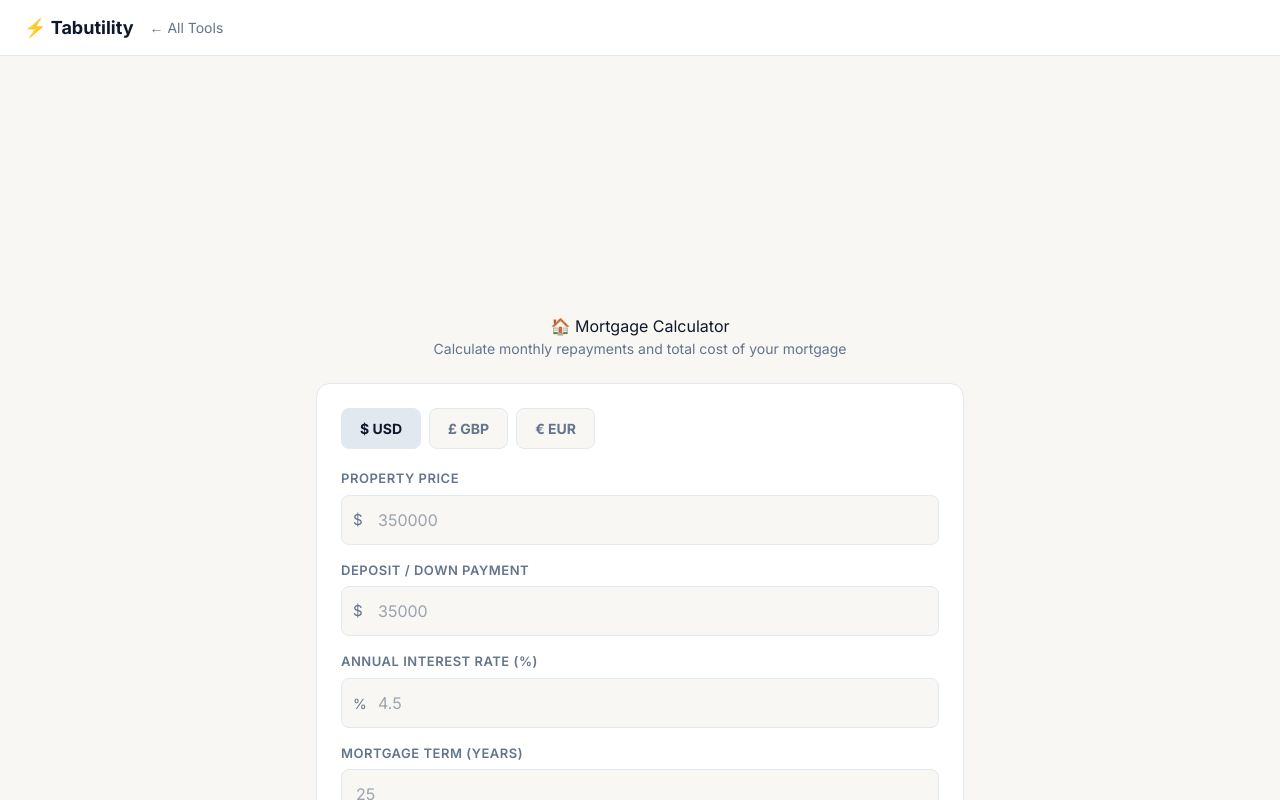
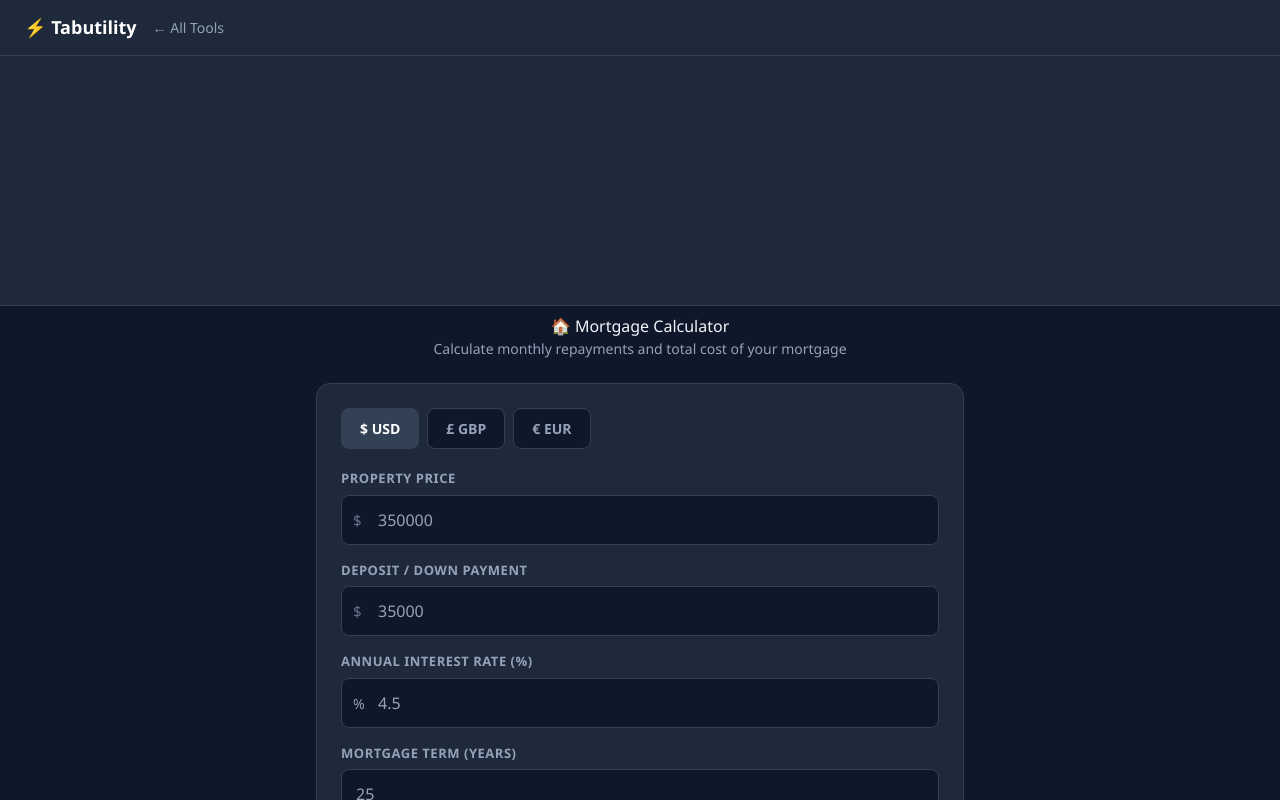
Before and after one commit to rakeshv02/mortgage-calculator, a React (Vite) app: page / in a window 1280 px wide. Shown: the top 800 px of the page. Built offline with nearby package versions, Linux system fonts and the light colour scheme.

Commit message:
Align with canonical Tabutility design language (STYLE.md): dark surface, indigo accent, Segoe-first font, standard footer, ad-slot polish

```diff
--- a/index.html
+++ b/index.html
@@ -2,9 +2,8 @@
 <html lang="en">
 <head>
 <meta charset="UTF-8"/>
-<meta name="theme-color" content="#f8f7f4" />
+<meta name="theme-color" content="#0f172a" />
   <meta name="viewport" content="width=device-width, initial-scale=1.0"/>
-<link rel="preconnect" href="https://fonts.googleapis.com"><link rel="preconnect" href="https://fonts.gstatic.com" crossorigin><link rel="stylesheet" href="https://fonts.googleapis.com/css2?family=Inter:wght@400;600;700;800&display=swap">
 <title>Mortgage Calculator — Tabutility</title>
 <meta name="description" content="Free mortgage calculator. Calculate monthly repayments, total interest and affordability for any mortgage amount, rate and term."/>
 <meta name="keywords" content="mortgage calculator, mortgage repayment calculator, how much can i borrow, monthly mortgage payment, mortgage affordability"/>
@@ -30,48 +29,49 @@
 <script type="application/ld+json">{"@context":"https://schema.org","@type":"FAQPage","mainEntity":[{"@type":"Question","name":"How is a mortgage payment calculated?","acceptedAnswer":{"@type":"Answer","text":"Using the amortisation formula with principal (price minus deposit), monthly interest rate and number of payments."}},{"@type":"Question","name":"What is LTV?","acceptedAnswer":{"@type":"Answer","text":"Loan-to-Value — the percentage of the property value you're borrowing. Lower LTV usually means better rates."}},{"@type":"Question","name":"Is the Mortgage Calculator free?","acceptedAnswer":{"@type":"Answer","text":"Yes — completely free, no sign-up needed."}},{"@type":"Question","name":"Does it work on mobile?","acceptedAnswer":{"@type":"Answer","text":"Yes — works on any device."}}]}</script>
 <style>
 *{box-sizing:border-box;margin:0;padding:0}
-body{font-family:'Inter',-apple-system,BlinkMacSystemFont,'Segoe UI',sans-serif;background:#f8f7f4;color:#0f172a;min-height:100vh}
-nav{background:#ffffff;border-bottom:1px solid #e2e8f0;padding:14px 24px;display:flex;align-items:center;gap:16px}
-nav a{color:#64748b;text-decoration:none;font-size:14px}
-nav a:hover{color:#0f172a}
-nav .brand{color:#0f172a;font-weight:700;font-size:18px}
-.ad-banner{background:#ffffff;border-bottom:1px solid #e2e8f0;padding:4px;text-align:center}
+body{font-family:'Segoe UI',system-ui,Arial,sans-serif;background:#0f172a;color:#f1f5f9;min-height:100vh}
+nav{background:#1e293b;border-bottom:1px solid #334155;padding:14px 24px;display:flex;align-items:center;gap:16px}
+nav a{color:#94a3b8;text-decoration:none;font-size:14px}
+nav a:hover{color:#f1f5f9}
+nav .brand{color:#4f46e5;font-weight:700;font-size:18px}
+.ad-banner{background:#1e293b;border-bottom:1px solid #334155;padding:4px;text-align:center}
 #app{max-width:680px;margin:8px auto;padding:0 16px 40px}
-h1{font-size:26px;font-weight:700;color:#0f172a;margin:24px 0 6px;text-align:center}
-.subtitle{color:#64748b;font-size:14px;text-align:center;margin-bottom:24px}
-.card{background:#ffffff;border:1px solid #e2e8f0;border-radius:14px;padding:24px;margin-bottom:16px}
+h1{font-size:26px;font-weight:700;color:#f1f5f9;margin:24px 0 6px;text-align:center}
+.subtitle{color:#94a3b8;font-size:14px;text-align:center;margin-bottom:24px}
+.card{background:#1e293b;border:1px solid #334155;border-radius:14px;padding:24px;margin-bottom:16px}
 .cur-row{display:flex;gap:8px;margin-bottom:20px}
-.cur-btn{padding:9px 18px;border-radius:8px;border:1px solid #e2e8f0;background:#f8f7f4;color:#64748b;font-size:14px;font-weight:700;cursor:pointer;transition:.2s}
-.cur-btn.active{background:#e2e8f0;color:#0f172a}
-label{display:block;font-size:13px;font-weight:600;color:#64748b;margin-bottom:6px;text-transform:uppercase;letter-spacing:.04em;margin-top:16px}
+.cur-btn{padding:9px 18px;border-radius:8px;border:1px solid #334155;background:#0f172a;color:#94a3b8;font-size:14px;font-weight:700;cursor:pointer;transition:.2s}
+.cur-btn.active{background:#334155;color:#f1f5f9}
+label{display:block;font-size:13px;font-weight:600;color:#94a3b8;margin-bottom:6px;text-transform:uppercase;letter-spacing:.04em;margin-top:16px}
 label:first-of-type{margin-top:0}
 .input-group{position:relative}
 .input-prefix{position:absolute;left:12px;top:50%;transform:translateY(-50%);font-size:15px;color:#64748b}
-input[type="number"]{width:100%;background:#f8f7f4;border:1px solid #e2e8f0;border-radius:8px;padding:12px 14px 12px 36px;color:#0f172a;font-size:16px;outline:none;-moz-appearance:textfield;transition:border-color .2s}
+input[type="number"]{width:100%;background:#0f172a;border:1px solid #334155;border-radius:8px;padding:12px 14px 12px 36px;color:#f1f5f9;font-size:16px;outline:none;-moz-appearance:textfield;transition:border-color .2s}
 input.no-prefix{padding-left:14px}
-input[type="number"]:focus{border-color:#0f172a}
+input[type="number"]:focus{border-color:#4f46e5}
 input[type="number"]::-webkit-outer-spin-button,input[type="number"]::-webkit-inner-spin-button{-webkit-appearance:none}
-.btn{display:block;width:100%;background:#0f172a;color:#f8f7f4;border:none;border-radius:8px;padding:12px 28px;font-size:15px;font-weight:700;cursor:pointer;margin-top:20px;transition:background .2s}
-.btn:hover{background:#334155}
+.btn{display:block;width:100%;background:#4f46e5;color:#0f172a;border:none;border-radius:8px;padding:12px 28px;font-size:15px;font-weight:700;cursor:pointer;margin-top:20px;transition:background .2s}
+.btn:hover{background:#4338ca}
 .summary{display:grid;grid-template-columns:repeat(2,1fr);gap:12px;margin-bottom:12px}
-.sum-item{background:#f8f7f4;border:1px solid #e2e8f0;border-radius:10px;padding:14px;text-align:center}
-.sum-item.highlight{border-color:#0f172a}
-.sum-item .val{font-size:22px;font-weight:700;color:#0f172a}
-.sum-item .lbl{font-size:11px;color:#64748b;margin-top:4px;text-transform:uppercase;letter-spacing:.04em}
-.ltv-bar-wrap{background:#f8f7f4;border:1px solid #e2e8f0;border-radius:10px;padding:16px;margin-bottom:0}
-.ltv-bar-bg{background:#ffffff;border-radius:999px;height:10px;overflow:hidden;margin:8px 0}
+.sum-item{background:#0f172a;border:1px solid #334155;border-radius:10px;padding:14px;text-align:center}
+.sum-item.highlight{border-color:#4f46e5}
+.sum-item .val{font-size:22px;font-weight:700;color:#4f46e5}
+.sum-item .lbl{font-size:11px;color:#94a3b8;margin-top:4px;text-transform:uppercase;letter-spacing:.04em}
+.ltv-bar-wrap{background:#0f172a;border:1px solid #334155;border-radius:10px;padding:16px;margin-bottom:0}
+.ltv-bar-bg{background:#1e293b;border-radius:999px;height:10px;overflow:hidden;margin:8px 0}
 .ltv-bar-fill{height:100%;border-radius:999px;transition:width .4s,background .4s}
 .ltv-labels{display:flex;justify-content:space-between;font-size:11px;color:#64748b}
 .hidden{display:none}
 @media(max-width:480px){.summary{grid-template-columns:1fr}.sum-item.highlight{order:-1}}
 </style>
-<style id="tabutility-brand">
-/* empty ad slots: reserve space, no bordered box */
-.ad-banner,.ad-slot,.ad-container{background:transparent!important;border:none!important;border-bottom:none!important;box-shadow:none!important}
+<style id="tabutility-brand-v2">
+/* Canonical dark-surface spec (STYLE.md): indigo accent, white text on indigo */
+.btn,.toggle-btn.active,button.active{color:#fff!important}
+nav .brand{color:#fff}
+nav a:hover{color:#818cf8}
+input:focus,select:focus,textarea:focus{border-color:#818cf8!important}
 /* AdSense not yet approved: hide all ad frames (container min-height still reserves space). Remove these two lines after approval. */
 ins.adsbygoogle,.ad-banner iframe,.ad-slot iframe,.ad-container iframe{visibility:hidden!important}
-nav .brand{color:#0f172a}
-body{-webkit-font-smoothing:antialiased}
 </style>
 </head>
 <body>
@@ -102,7 +102,7 @@
 
     <label>Annual Interest Rate (%)</label>
     <div class="input-group">
-      <span class="input-prefix" style="font-size:14px;color:#64748b">%</span>
+      <span class="input-prefix" style="font-size:14px;color:#94a3b8">%</span>
       <input type="number" id="rate" placeholder="4.5" min="0" max="30" step="0.05"/>
     </div>
 
@@ -127,7 +127,7 @@
         <div class="sum-item"><div class="val" id="r-ltv-val">0%</div><div class="lbl">LTV (Loan-to-Value)</div></div>
       </div>
       <div class="ltv-bar-wrap">
-        <div style="font-size:12px;font-weight:600;color:#64748b;text-transform:uppercase;letter-spacing:.04em">Loan-to-Value Ratio</div>
+        <div style="font-size:12px;font-weight:600;color:#94a3b8;text-transform:uppercase;letter-spacing:.04em">Loan-to-Value Ratio</div>
         <div class="ltv-bar-bg"><div class="ltv-bar-fill" id="ltv-bar" style="width:0%"></div></div>
         <div class="ltv-labels"><span>0%</span><span>80% (ideal)</span><span>100%</span></div>
       </div>
@@ -138,27 +138,27 @@
 <div style="max-width:860px;margin-left:auto;margin-right:auto;margin-top:24px;margin-bottom:8px;padding:0 16px">
   <div style="background:rgba(255,255,255,0.04);border:1px solid rgba(255,255,255,0.1);border-radius:14px;padding:20px 24px">
 
-<div style="margin:0 auto 24px;max-width:640px;background:#ffffff;border-radius:10px;padding:14px 18px;display:flex;align-items:center;gap:14px;cursor:pointer;border:1px solid #e2e8f0" onclick="window.open('https://www.amazon.co.uk/s?k=mortgage%20property%20buying%20books&tag=tabutility-20','_blank','noopener noreferrer')" title="First-time buyer or remortgaging?">
+<div style="margin:0 auto 24px;max-width:640px;background:#1e293b;border-radius:10px;padding:14px 18px;display:flex;align-items:center;gap:14px;cursor:pointer;border:1px solid #334155" onclick="window.open('https://www.amazon.co.uk/s?k=mortgage%20property%20buying%20books&tag=tabutility-20','_blank','noopener noreferrer')" title="First-time buyer or remortgaging?">
   <span style="font-size:28px;flex-shrink:0">📚</span>
   <div style="min-width:0">
-    <div style="font-size:13px;font-weight:700;color:#0f172a;margin-bottom:3px">First-time buyer or remortgaging?</div>
-    <div style="font-size:12px;color:#64748b">Browse mortgage & property books <span style="color:#f59e0b;white-space:nowrap">→ Browse on Amazon</span></div>
+    <div style="font-size:13px;font-weight:700;color:#f1f5f9;margin-bottom:3px">First-time buyer or remortgaging?</div>
+    <div style="font-size:12px;color:#94a3b8">Browse mortgage & property books <span style="color:#f59e0b;white-space:nowrap">→ Browse on Amazon</span></div>
     <div style="font-size:10px;color:#475569;margin-top:3px">As an Amazon Associate we earn from qualifying purchases.</div>
   </div>
 </div>
-<h2 style="font-size:15px;font-weight:700;color:#64748b;text-transform:uppercase;letter-spacing:.05em;margin-bottom:14px">Related Tools</h2>
+<h2 style="font-size:15px;font-weight:700;color:#94a3b8;text-transform:uppercase;letter-spacing:.05em;margin-bottom:14px">Related Tools</h2>
     <div style="display:grid;grid-template-columns:repeat(auto-fit,minmax(200px,1fr));gap:10px">
-      <a href="https://rent-vs-buy.tabutility.com/" style="display:block;background:rgba(255,255,255,0.07);border:1px solid #e2e8f0;border-radius:10px;padding:12px 16px;text-decoration:none;color:inherit">
-        <div style="font-size:13px;font-weight:600;color:#0f172a">Rent vs Buy Calculator</div><div style="font-size:11px;color:#64748b;margin-top:2px">Calculators</div>
+      <a href="https://rent-vs-buy.tabutility.com/" style="display:block;background:rgba(255,255,255,0.07);border:1px solid rgba(255,255,255,0.12);border-radius:10px;padding:12px 16px;text-decoration:none;color:inherit">
+        <div style="font-size:13px;font-weight:600;color:#f1f5f9">Rent vs Buy Calculator</div><div style="font-size:11px;color:#94a3b8;margin-top:2px">Calculators</div>
       </a>
-      <a href="https://uk-stamp-duty-calculator.tabutility.com/" style="display:block;background:rgba(255,255,255,0.07);border:1px solid #e2e8f0;border-radius:10px;padding:12px 16px;text-decoration:none;color:inherit">
-        <div style="font-size:13px;font-weight:600;color:#0f172a">Stamp Duty Calculator</div><div style="font-size:11px;color:#64748b;margin-top:2px">Calculators</div>
+      <a href="https://uk-stamp-duty-calculator.tabutility.com/" style="display:block;background:rgba(255,255,255,0.07);border:1px solid rgba(255,255,255,0.12);border-radius:10px;padding:12px 16px;text-decoration:none;color:inherit">
+        <div style="font-size:13px;font-weight:600;color:#f1f5f9">Stamp Duty Calculator</div><div style="font-size:11px;color:#94a3b8;margin-top:2px">Calculators</div>
       </a>
-      <a href="https://rental-yield.tabutility.com/" style="display:block;background:rgba(255,255,255,0.07);border:1px solid #e2e8f0;border-radius:10px;padding:12px 16px;text-decoration:none;color:inherit">
-        <div style="font-size:13px;font-weight:600;color:#0f172a">Rental Yield Calculator</div><div style="font-size:11px;color:#64748b;margin-top:2px">Calculators</div>
+      <a href="https://rental-yield.tabutility.com/" style="display:block;background:rgba(255,255,255,0.07);border:1px solid rgba(255,255,255,0.12);border-radius:10px;padding:12px 16px;text-decoration:none;color:inherit">
+        <div style="font-size:13px;font-weight:600;color:#f1f5f9">Rental Yield Calculator</div><div style="font-size:11px;color:#94a3b8;margin-top:2px">Calculators</div>
       </a>
-      <a href="https://loan-calculator.tabutility.com/" style="display:block;background:rgba(255,255,255,0.07);border:1px solid #e2e8f0;border-radius:10px;padding:12px 16px;text-decoration:none;color:inherit">
-        <div style="font-size:13px;font-weight:600;color:#0f172a">Loan Calculator</div><div style="font-size:11px;color:#64748b;margin-top:2px">Calculators</div>
+      <a href="https://loan-calculator.tabutility.com/" style="display:block;background:rgba(255,255,255,0.07);border:1px solid rgba(255,255,255,0.12);border-radius:10px;padding:12px 16px;text-decoration:none;color:inherit">
+        <div style="font-size:13px;font-weight:600;color:#f1f5f9">Loan Calculator</div><div style="font-size:11px;color:#94a3b8;margin-top:2px">Calculators</div>
       </a>
     </div>
   </div>
@@ -166,22 +166,22 @@
 
 <div style="max-width:860px;margin-left:auto;margin-right:auto;margin-top:8px;margin-bottom:24px;padding:0 16px">
   <div style="background:rgba(255,255,255,0.04);border:1px solid rgba(255,255,255,0.1);border-radius:14px;padding:20px 24px">
-    <h2 style="font-size:15px;font-weight:700;color:#64748b;text-transform:uppercase;letter-spacing:.05em;margin-bottom:4px">Frequently Asked Questions</h2>
+    <h2 style="font-size:15px;font-weight:700;color:#94a3b8;text-transform:uppercase;letter-spacing:.05em;margin-bottom:4px">Frequently Asked Questions</h2>
     <div style="border-bottom:1px solid rgba(255,255,255,0.08);padding:14px 0">
-      <div style="font-size:14px;font-weight:600;color:#0f172a;margin-bottom:6px">How is a mortgage payment calculated?</div>
-      <div style="font-size:13px;color:#64748b;line-height:1.5">Using the amortisation formula with principal (price minus deposit), monthly interest rate and number of payments.</div>
+      <div style="font-size:14px;font-weight:600;color:#f1f5f9;margin-bottom:6px">How is a mortgage payment calculated?</div>
+      <div style="font-size:13px;color:#94a3b8;line-height:1.5">Using the amortisation formula with principal (price minus deposit), monthly interest rate and number of payments.</div>
     </div>
     <div style="border-bottom:1px solid rgba(255,255,255,0.08);padding:14px 0">
-      <div style="font-size:14px;font-weight:600;color:#0f172a;margin-bottom:6px">What is LTV?</div>
-      <div style="font-size:13px;color:#64748b;line-height:1.5">Loan-to-Value — the percentage of the property value you're borrowing. Lower LTV usually means better rates.</div>
+      <div style="font-size:14px;font-weight:600;color:#f1f5f9;margin-bottom:6px">What is LTV?</div>
+      <div style="font-size:13px;color:#94a3b8;line-height:1.5">Loan-to-Value — the percentage of the property value you're borrowing. Lower LTV usually means better rates.</div>
     </div>
     <div style="border-bottom:1px solid rgba(255,255,255,0.08);padding:14px 0">
-      <div style="font-size:14px;font-weight:600;color:#0f172a;margin-bottom:6px">Is this free?</div>
-      <div style="font-size:13px;color:#64748b;line-height:1.5">Yes — completely free, no sign-up needed.</div>
+      <div style="font-size:14px;font-weight:600;color:#f1f5f9;margin-bottom:6px">Is this free?</div>
+      <div style="font-size:13px;color:#94a3b8;line-height:1.5">Yes — completely free, no sign-up needed.</div>
     </div>
     <div style="padding:14px 0">
-      <div style="font-size:14px;font-weight:600;color:#0f172a;margin-bottom:6px">Works on mobile?</div>
-      <div style="font-size:13px;color:#64748b;line-height:1.5">Yes — works on any device.</div>
+      <div style="font-size:14px;font-weight:600;color:#f1f5f9;margin-bottom:6px">Works on mobile?</div>
+      <div style="font-size:13px;color:#94a3b8;line-height:1.5">Yes — works on any device.</div>
     </div>
   </div>
 </div>
@@ -239,12 +239,12 @@
 }
 </script>
 
-<div style="max-width:860px;margin-left:auto;margin-right:auto;margin-top:8px;margin-bottom:16px;padding:0 16px;font-family:'Inter',-apple-system,BlinkMacSystemFont,'Segoe UI',sans-serif">
+<div style="max-width:860px;margin-left:auto;margin-right:auto;margin-top:8px;margin-bottom:16px;padding:0 16px;font-family:'Segoe UI',system-ui,Arial,sans-serif">
   <div style="background:rgba(255,255,255,0.04);border:1px solid rgba(255,255,255,0.1);border-radius:14px;padding:20px 24px">
-    <h2 style="font-size:15px;font-weight:700;color:#64748b;text-transform:uppercase;letter-spacing:.05em;margin-bottom:12px">Embed This Tool</h2>
+    <h2 style="font-size:15px;font-weight:700;color:#94a3b8;text-transform:uppercase;letter-spacing:.05em;margin-bottom:12px">Embed This Tool</h2>
     <p style="font-size:13px;color:#64748b;margin-bottom:12px">Add this  to your website or blog for free. Just copy and paste the code below:</p>
-    <div style="background:#f8f7f4;border:1px solid #e2e8f0;border-radius:8px;padding:12px;font-family:'Inter',monospace;font-size:12px;color:#7dd3fc;word-break:break-all;margin-bottom:10px;cursor:pointer" id="embed-code-">&lt;iframe src="" width="100%" height="600" frameborder="0" style="border-radius:12px" title=" by Tabutility"&gt;&lt;/iframe&gt;</div>
-    <button onclick="var t=document.getElementById('embed-code-');navigator.clipboard.writeText(t.textContent).then(()=>{this.textContent='Copied!';setTimeout(()=>this.textContent='Copy Embed Code',2000)})" style="background:#0f172a;color:#f8f7f4;border:none;border-radius:8px;padding:9px 18px;font-size:13px;font-weight:700;cursor:pointer">Copy Embed Code</button>
+    <div style="background:#0f172a;border:1px solid #334155;border-radius:8px;padding:12px;font-family:monospace;font-size:12px;color:#818cf8;word-break:break-all;margin-bottom:10px;cursor:pointer" id="embed-code-">&lt;iframe src="" width="100%" height="600" frameborder="0" style="border-radius:12px" title=" by Tabutility"&gt;&lt;/iframe&gt;</div>
+    <button onclick="var t=document.getElementById('embed-code-');navigator.clipboard.writeText(t.textContent).then(()=>{this.textContent='Copied!';setTimeout(()=>this.textContent='Copy Embed Code',2000)})" style="background:#4f46e5;color:#0f172a;border:none;border-radius:8px;padding:9px 18px;font-size:13px;font-weight:700;cursor:pointer">Copy Embed Code</button>
     <span style="font-size:11px;color:#475569;margin-left:12px">Free to use — attribution appreciated but not required</span>
   </div>
 </div>
@@ -270,11 +270,11 @@
   }
 })();
 </script>
-<footer style="border-top:1px solid #e2e8f0;background:#ffffff;margin-top:48px;padding:28px 24px;text-align:center;font-family:'Inter',-apple-system,BlinkMacSystemFont,'Segoe UI',sans-serif;font-size:13px;color:#64748b;line-height:1.8">
-<div style="font-weight:700;color:#0f172a;font-size:15px">⚡ Tabutility</div>
+<footer style="background:#1a1a2e;margin-top:48px;padding:28px 24px;text-align:center;font-family:'Segoe UI',system-ui,Arial,sans-serif;font-size:13px;color:#94a3b8;line-height:1.8">
+<div style="font-weight:700;color:#fff;font-size:15px">⚡ Tabutility</div>
 <div>Free, private, browser-based tools. No sign-up, no tracking.</div>
-<div><a href="https://tabutility.com" style="color:#0f172a;font-weight:600;text-decoration:none">All Tools</a> · <a href="https://tabutility.com/blog/" style="color:#64748b;text-decoration:none">Blog</a> · <a href="https://tabutility.com/#about" style="color:#64748b;text-decoration:none">About</a></div>
-<div style="margin-top:6px;color:#94a3b8">© 2026 Tabutility</div>
+<div><a href="https://tabutility.com" style="color:#818cf8;font-weight:600;text-decoration:none">All Tools</a> · <a href="https://tabutility.com/blog/" style="color:#94a3b8;text-decoration:none">Blog</a> · <a href="https://tabutility.com/#about" style="color:#94a3b8;text-decoration:none">About</a></div>
+<div style="margin-top:6px;color:#64748b">© 2026 Tabutility</div>
 </footer>
 </body>
 </html>
--- a/src/index.css
+++ b/src/index.css
@@ -4,5 +4,5 @@
 
 body {
   margin: 0;
-  font-family:'Inter', 'Inter', sans-serif;
+  font-family:'Segoe UI',system-ui,Arial,sans-serif;
 }
```
